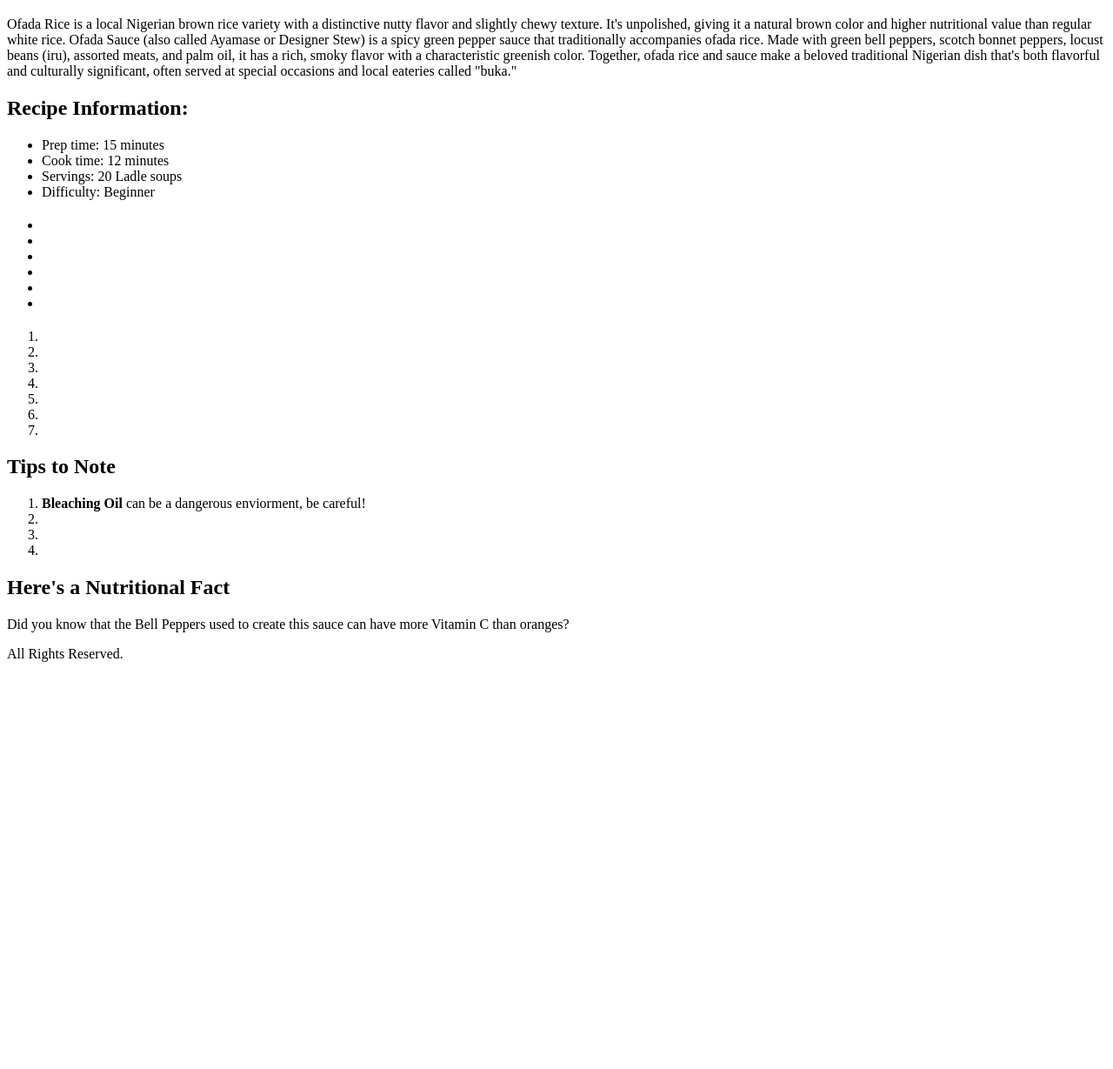
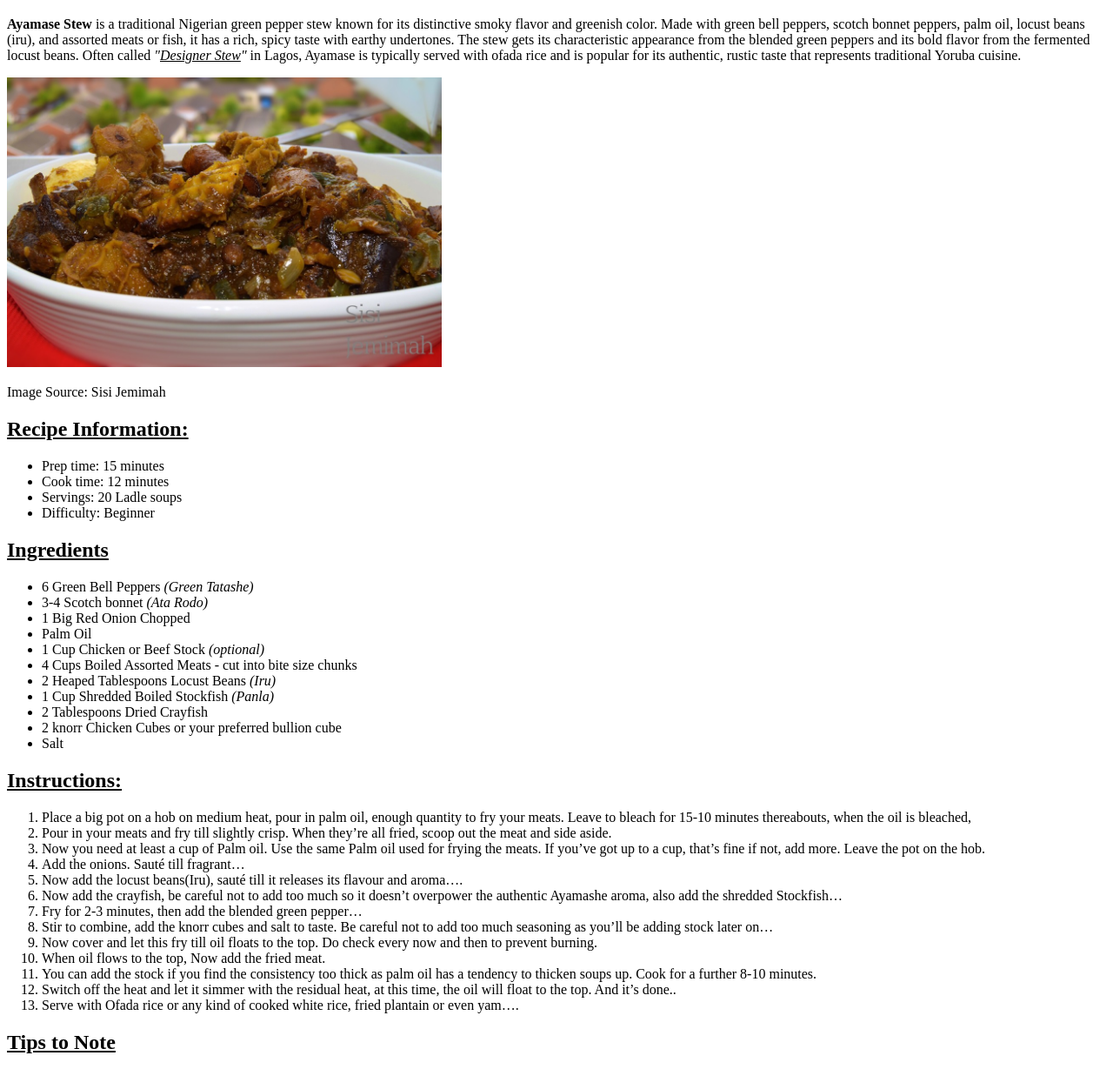
Before and after one commit to Fayorr/ALT-SCHOOL-OF-ENGINEERING, a plain HTML site: page First_Semester_Month_1/Assignment3/recipe.html in a window 1280 px wide. Shown: the part 61-1290 px from the top of the page at 87% size. Before the commit the page ends 830 px from the top, so only its background shows below. Drawn offline with Linux system fonts and the light colour scheme.

Commit message:
added instruction

```diff
--- a/First_Semester_Month_1/Assignment3/recipe.html
+++ b/First_Semester_Month_1/Assignment3/recipe.html
@@ -17,22 +17,26 @@
 		<header>
 			<h1>Ofada Rice and Sauce</h1>
 			<p>
-				Ofada Rice is a local Nigerian brown rice variety with a distinctive
-				nutty flavor and slightly chewy texture. It's unpolished, giving it a
-				natural brown color and higher nutritional value than regular white
-				rice. Ofada Sauce (also called Ayamase or Designer Stew) is a spicy
-				green pepper sauce that traditionally accompanies ofada rice. Made with
-				green bell peppers, scotch bonnet peppers, locust beans (iru), assorted
-				meats, and palm oil, it has a rich, smoky flavor with a characteristic
-				greenish color. Together, ofada rice and sauce make a beloved
-				traditional Nigerian dish that's both flavorful and culturally
-				significant, often served at special occasions and local eateries called
-				"buka."
+				<strong>Ayamase Stew</strong> is a traditional Nigerian green pepper
+				stew known for its distinctive smoky flavor and greenish color. Made
+				with green bell peppers, scotch bonnet peppers, palm oil, locust beans
+				(iru), and assorted meats or fish, it has a rich, spicy taste with
+				earthy undertones. The stew gets its characteristic appearance from the
+				blended green peppers and its bold flavor from the fermented locust
+				beans. Often called <i>"<u>Designer Stew</u>"</i> in Lagos, Ayamase is
+				typically served with ofada rice and is popular for its authentic,
+				rustic taste that represents traditional Yoruba cuisine.
 			</p>
 		</header>
 		<main>
+			<img
+				width="500px"
+				src="./assests/ayamase-sauce.jpg"
+				alt="ayamase sauce"
+			/>
+			<p>Image Source: Sisi Jemimah</p>
 			<section class="recipe-details-section">
-				<h2>Recipe Information:</h2>
+				<h2><u>Recipe Information:</u></h2>
 				<ul>
 					<li>Prep time: 15 minutes</li>
 					<li>Cook time: 12 minutes</li>
@@ -41,42 +45,89 @@
 				</ul>
 			</section>
 			<section class="ingredients-section">
-				<h2></h2>
+				<h2><u>Ingredients</u></h2>
 				<ul>
-					<li></li>
-					<li></li>
-					<li></li>
-					<li></li>
-					<li></li>
-					<li></li>
+					<li>6 Green Bell Peppers <em>(Green Tatashe)</em></li>
+					<li>3-4 Scotch bonnet <em>(Ata Rodo)</em></li>
+					<li>1 Big Red Onion Chopped</li>
+					<li>Palm Oil</li>
+					<li>1 Cup Chicken or Beef Stock <em>(optional)</em></li>
+					<li>4 Cups Boiled Assorted Meats - cut into bite size chunks</li>
+					<li>2 Heaped Tablespoons Locust Beans <em>(Iru)</em></li>
+					<li>1 Cup Shredded Boiled Stockfish <em>(Panla)</em></li>
+					<li>2 Tablespoons Dried Crayfish</li>
+					<li>2 knorr Chicken Cubes or your preferred bullion cube</li>
+					<li>Salt</li>
 				</ul>
 			</section>
 			<section class="instruction-section">
-				<h2></h2>
+				<h2><u>Instructions:</u></h2>
 				<ol>
-					<li></li>
-					<li></li>
-					<li></li>
-					<li></li>
-					<li></li>
-					<li></li>
-					<li></li>
+					<li>
+						Place a big pot on a hob on medium heat, pour in palm oil, enough
+						quantity to fry your meats. Leave to bleach for 15-10 minutes
+						thereabouts, when the oil is bleached,
+					</li>
+					<li>
+						Pour in your meats and fry till slightly crisp. When they’re all
+						fried, scoop out the meat and side aside.
+					</li>
+					<li>
+						Now you need at least a cup of Palm oil. Use the same Palm oil used
+						for frying the meats. If you’ve got up to a cup, that’s fine if not,
+						add more. Leave the pot on the hob.
+					</li>
+					<li>Add the onions. Sauté till fragrant…</li>
+					<li>
+						Now add the locust beans(Iru), sauté till it releases its flavour
+						and aroma….
+					</li>
+					<li>
+						Now add the crayfish, be careful not to add too much so it doesn’t
+						overpower the authentic Ayamashe aroma, also add the shredded
+						Stockfish…
+					</li>
+					<li>Fry for 2-3 minutes, then add the blended green pepper…</li>
+					<li>
+						Stir to combine, add the knorr cubes and salt to taste. Be careful
+						not to add too much seasoning as you’ll be adding stock later on…
+					</li>
+					<li>
+						Now cover and let this fry till oil floats to the top. Do check
+						every now and then to prevent burning.
+					</li>
+					<li>When oil flows to the top, Now add the fried meat.</li>
+					<li>
+						You can add the stock if you find the consistency too thick as palm
+						oil has a tendency to thicken soups up. Cook for a further 8-10
+						minutes.
+					</li>
+					<li>
+						Switch off the heat and let it simmer with the residual heat, at
+						this time, the oil will float to the top. And it’s done..
+					</li>
+					<li>
+						Serve with Ofada rice or any kind of cooked white rice, fried
+						plantain or even yam….
+					</li>
 				</ol>
 			</section>
 			<section class="additional-info-section">
-				<h2>Tips to Note</h2>
+				<h2><u>Tips to Note</u></h2>
 				<ol>
 					<li>
-						<strong>Bleaching Oil</strong> can be a dangerous enviorment, be
-						careful!
+						<strong>Bleaching Oil</strong> can be a dangerous, be careful!
 					</li>
-					<li></li>
-					<li></li>
-					<li></li>
+					<li>
+						Use a fork to pierce your eggs in different locations, to allow the
+						stew permeate into the egg.
+					</li>
 				</ol>
 			</section>
 			<section class="facts-section">
-				<h2>Here's a <b>Nutritional Fact</b></h2>
+				<h2>
+					<u>Here's a <b>Nutritional Fact</b></u>
+				</h2>
 				<p>
 					Did you know that the Bell Peppers used to create this sauce can have
 					more Vitamin C than oranges?
@@ -84,7 +135,7 @@
 			</section>
 		</main>
 		<footer>
-			<div>All Rights Reserved.</div>
+			<div style="text-align: center">All Rights Reserved.</div>
 		</footer>
 	</body>
 </html>
```
Also changed, not shown: First_Semester_Month_1/Assignment3/assests/ayamase-sauce.jpg (added).
